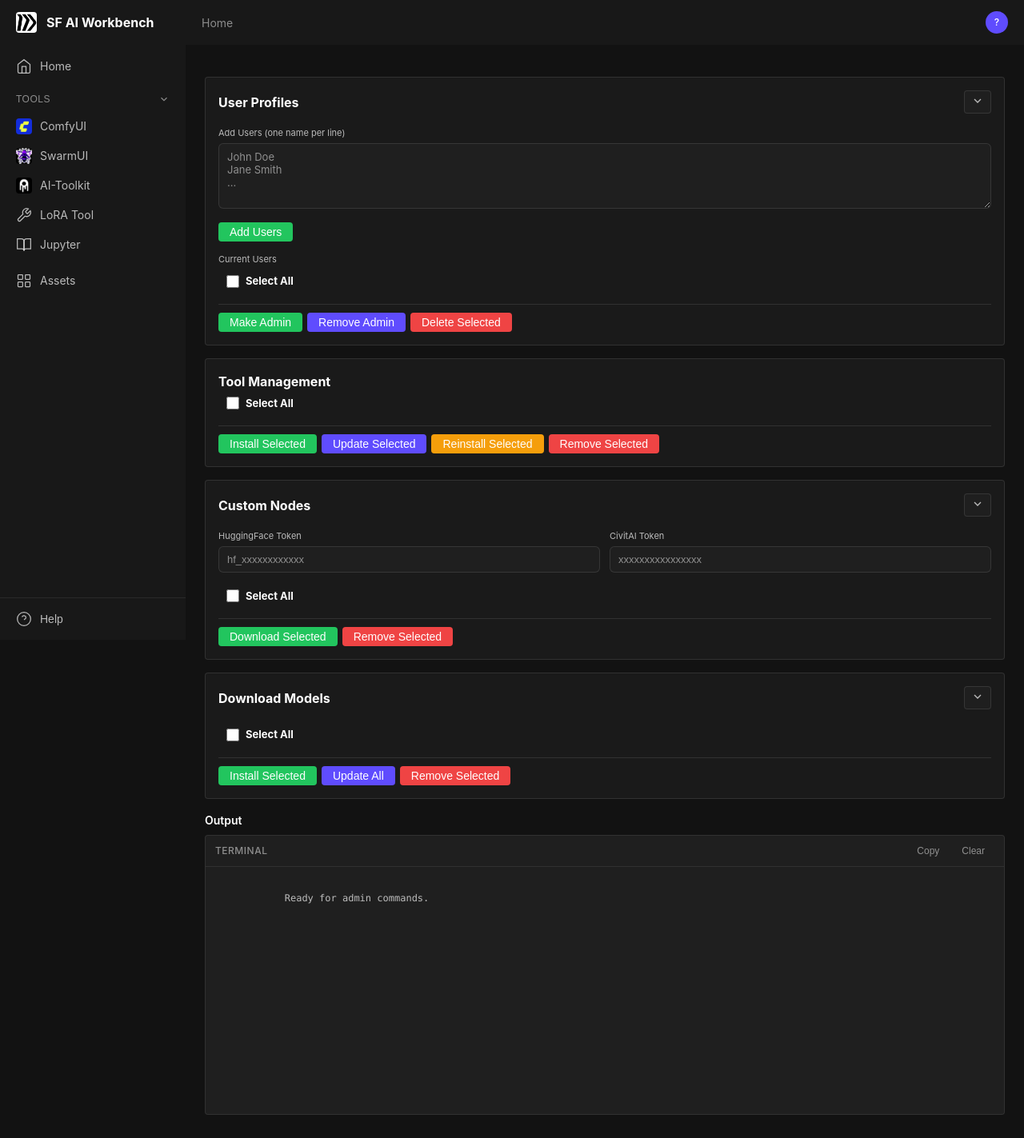
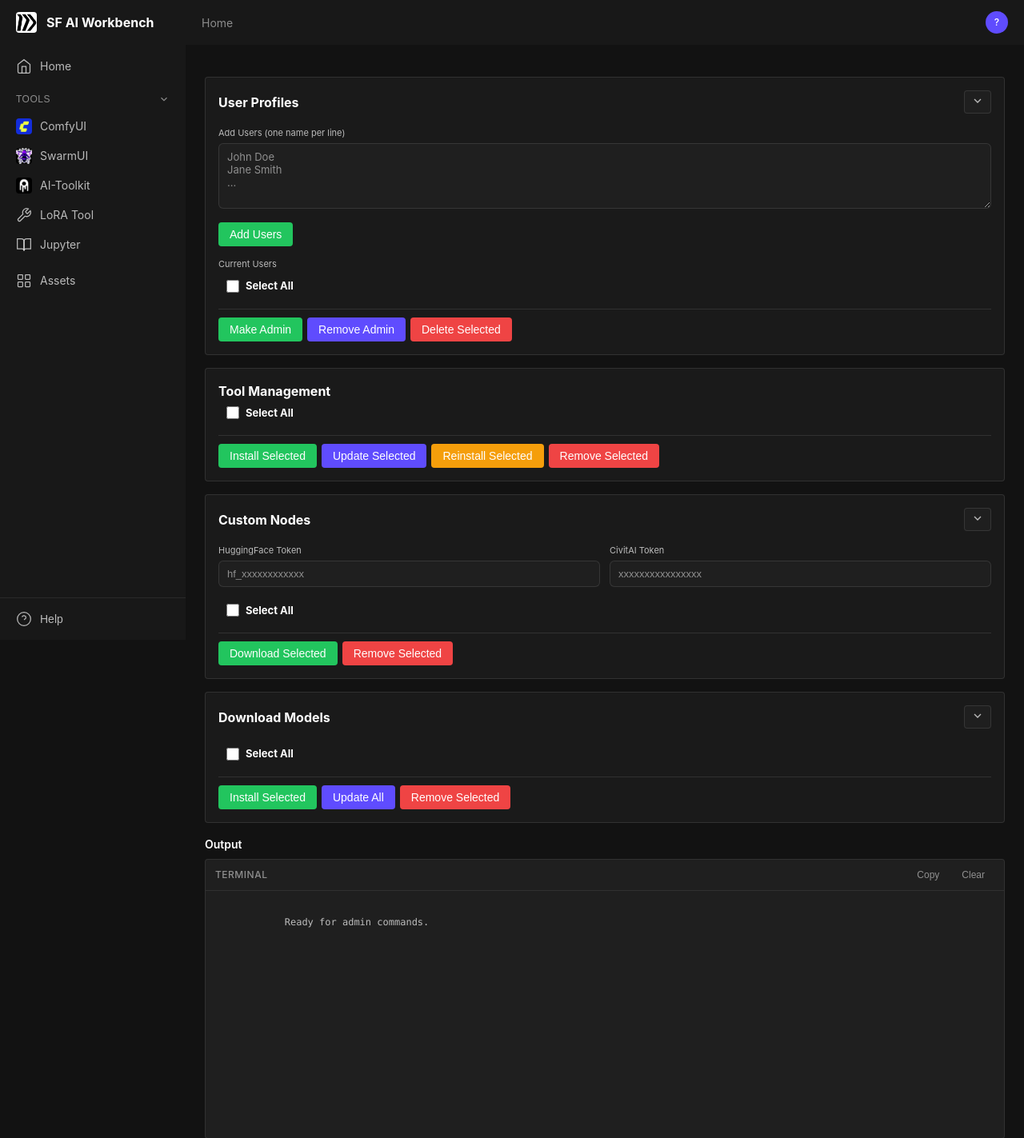
Before and after one commit to razvanmatei-sf/runpod-ggs, a Flask app: template server/templates/admin.html in a window 1280 px wide. Shown: the top 1423 px of the page at 80% size. Before the commit the page ends 1394 px from the top, so only its background shows below. Run offline with Flask 3, Linux system fonts and the light colour scheme; the template is opened without the code that fills it, so the values that code supplies are empty; parts of the project's set-up code (start-up, migrations or seed data) failed here and were passed over.

Commit message:
Fix: button gap 15px, explicit button height 30px

```diff
--- a/server/static/css/style.css
+++ b/server/static/css/style.css
@@ -565,11 +565,12 @@ a:hover {
 
 .tool-controls {
     display: flex;
-    gap: 30px;
+    gap: 15px;
 }
 
 .tool-btn {
-    padding: 4px 14px;
+    height: 30px;
+    padding: 0 14px;
     border-radius: 4px;
     font-size: var(--text-sm);
     font-weight: var(--font-medium);
```
